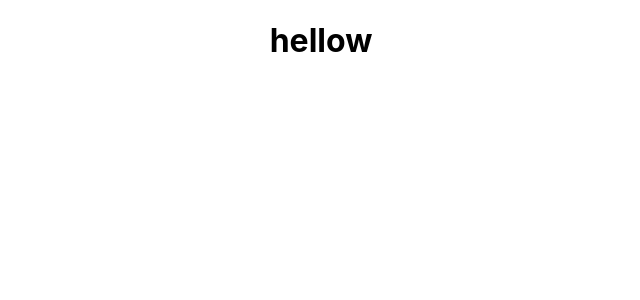
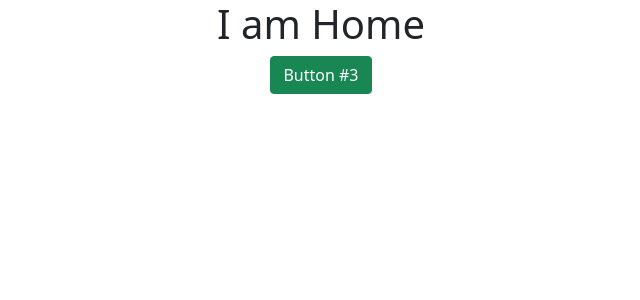
Before and after one commit to Mohammad815/online-learning-services, a React (Create React App) app: page /home in a window 1280 px wide. Shown: the top 300 px of the page, without its empty margins (319-959 px from the left). Built offline with nearby package versions, Linux system fonts and the light colour scheme.

Commit message:
add router

```diff
--- a/package.json
+++ b/package.json
@@ -6,8 +6,11 @@
     "@testing-library/jest-dom": "^5.11.4",
     "@testing-library/react": "^11.1.0",
     "@testing-library/user-event": "^12.1.10",
+    "bootstrap": "^5.1.1",
     "react": "^17.0.2",
+    "react-bootstrap": "^2.0.0-rc.0",
     "react-dom": "^17.0.2",
+    "react-router-dom": "^5.3.0",
     "react-scripts": "4.0.3",
     "web-vitals": "^1.0.1"
   },
--- a/src/App.js
+++ b/src/App.js
@@ -1,10 +1,27 @@
-
+import 'bootstrap/dist/css/bootstrap.min.css';
+import { BrowserRouter as Router,Switch,Route } from 'react-router-dom';
 import './App.css';
+import Home from './components/Home/Home';
+import About from './components/About/About';
+import NotFound from './components/NotFound/NotFound';
 
 function App() {
   return (
     <div className="App">
-      <h1>hellow </h1>
+      <Router>
+        <Switch>
+          <Route exact path="/home">
+            <Home></Home>
+          </Route>
+          <Route exact path="/about">
+            <About></About>
+          </Route>
+          <Route exact path="*">
+            <NotFound></NotFound>
+          </Route>
+        </Switch>
+      </Router>
+
     </div>
   );
 }
--- /dev/null
+++ b/src/components/About/About.js
@@ -0,0 +1,11 @@
+import React from 'react';
+
+const About = () => {
+    return (
+        <div>
+            <h1>I am About</h1>
+        </div>
+    );
+};
+
+export default About;
--- /dev/null
+++ b/src/components/Home/Home.js
@@ -0,0 +1,13 @@
+import React from 'react';
+import { Button} from 'react-bootstrap';
+
+const Home = () => {
+    return (
+        <div>
+            <h1>I am Home</h1>
+            <Button  variant="success">Button #3</Button>
+        </div>
+    );
+};
+
+export default Home;
--- /dev/null
+++ b/src/components/NotFound/NotFound.js
@@ -0,0 +1,11 @@
+import React from 'react';
+
+const NotFound = () => {
+    return (
+        <div>
+            <h1>404 Page error</h1>
+        </div>
+    );
+};
+
+export default NotFound;
```
Also changed, not shown: src/components/Header/Header.js (added, +11 -0 lines), 1 other file (tests, documents, lock files or other folders).
